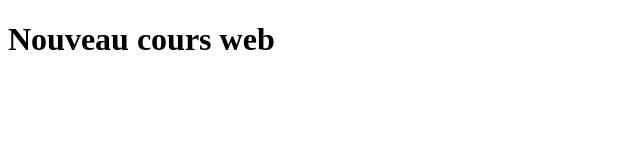
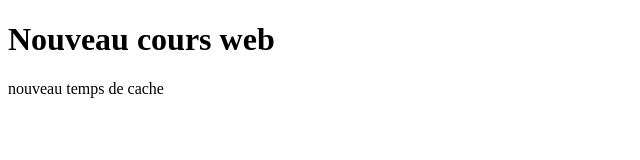
Before and after one commit to etudiantDT-2/coursweb, a plain HTML site: page index.html in a window 1280 px wide. Shown: the whole page, without its empty margins (0-640 px from the left). Drawn offline with Linux system fonts and the light colour scheme.

Commit message:
update cache

```diff
--- a/index.html
+++ b/index.html
@@ -8,5 +8,6 @@
 </head>
 <body>
     <h1>Nouveau cours web</h1>
+    <p>nouveau temps de cache</p>
 </body>
 </html>
```
